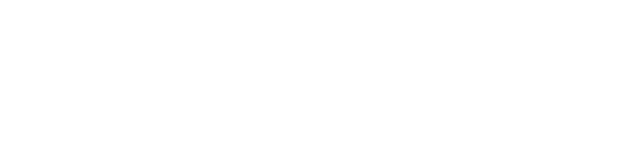
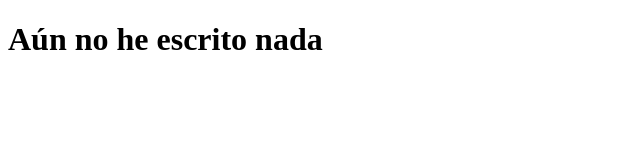
Before and after one commit to dlr1251/tesis, a plain HTML site: page index.html in a window 1280 px wide. Shown: the whole page, without its empty margins (0-640 px from the left). Drawn offline with Linux system fonts and the light colour scheme.

Commit message:
Add README.md

```diff
--- a/index.html
+++ b/index.html
@@ -7,6 +7,6 @@
 
 </head>
 <body>
-
+    <h1>Aún no he escrito nada</h1>
 </body>
 </html>
```
Also changed, not shown: 1 other file.
